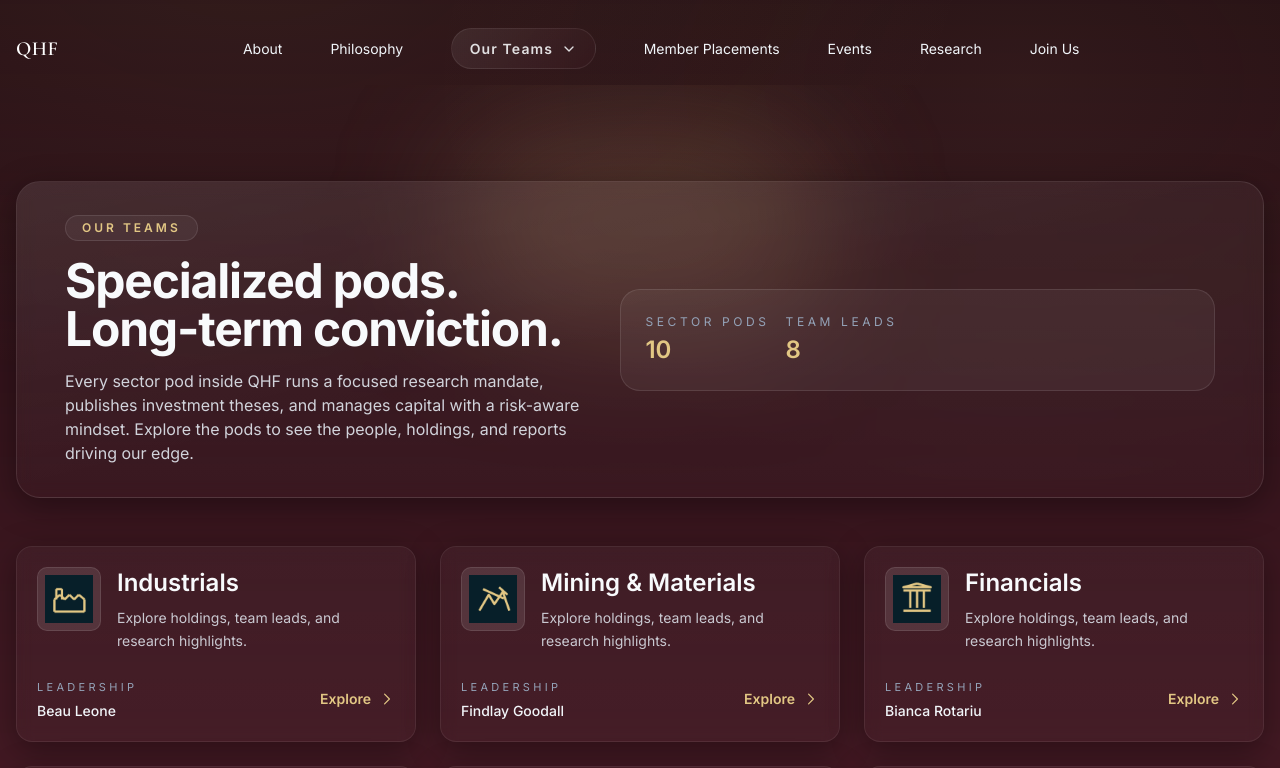
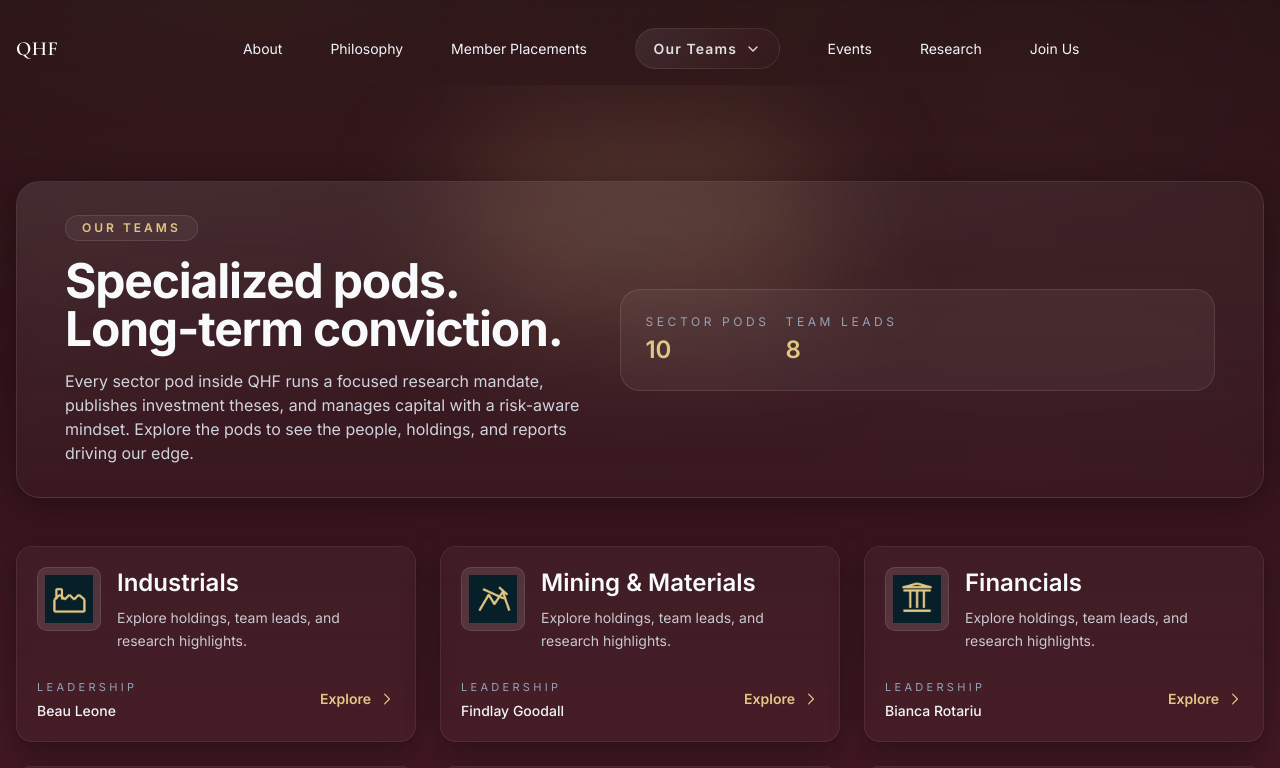
Before and after one commit to nikhil-naran/qhf-site, a React (Vite) app: page /teams in a window 1280 px wide. Shown: the top 768 px of the page. Built offline with nearby package versions, Linux system fonts and the light colour scheme.

Commit message:
Rebalance navbar: 3 items on each side of Our Teams
Move Member Placements before Our Teams dropdown so the nav
is evenly split (About, Philosophy, Member Placements | Our Teams | Events, Research, Join Us).

Co-Authored-By: Claude Opus 4.6 <noreply@anthropic.com>

```diff
--- a/src/components/Nav.jsx
+++ b/src/components/Nav.jsx
@@ -77,6 +77,7 @@ export default function Nav() {
             <ul className="hidden md:flex gap-12 text-sm items-center">
               <li><a href="/#about" className="hover:text-goldB transition-colors">About</a></li>
               <li><a href="/#philosophy" className="hover:text-goldB transition-colors">Philosophy</a></li>
+              <li><a href="/#alumni" className="hover:text-goldB transition-colors">Member Placements</a></li>
               <li className="relative" ref={teamsRef}>
                 <button
                   type="button"
@@ -98,7 +99,6 @@ export default function Nav() {
                   </div>
                 )}
               </li>
-              <li><a href="/#alumni" className="hover:text-goldB transition-colors">Member Placements</a></li>
               <li><NavLink to="/events" className={({ isActive }) => `hover:text-goldB transition-colors ${isActive ? 'text-goldB' : ''}`}>Events</NavLink></li>
               <li><NavLink to="/research" className={({ isActive }) => `hover:text-goldB transition-colors ${isActive ? 'text-goldB' : ''}`}>Research</NavLink></li>
               <li><a href="/#join" className="hover:text-goldB transition-colors">Join Us</a></li>
@@ -123,6 +123,7 @@ export default function Nav() {
               <Link to="/" onClick={() => setOpen(false)} className="px-2 py-2 rounded hover:bg-white/10">Home</Link>
               <a href="/#about" onClick={() => setOpen(false)} className="px-2 py-2 rounded hover:bg-white/10">About</a>
               <a href="/#philosophy" onClick={() => setOpen(false)} className="px-2 py-2 rounded hover:bg-white/10">Philosophy</a>
+              <a href="/#alumni" onClick={() => setOpen(false)} className="px-2 py-2 rounded hover:bg-white/10">Member Placements</a>
               <button
                 type="button"
                 onClick={() => setMobileTeamsOpen(v => !v)}
@@ -148,7 +149,6 @@ export default function Nav() {
                   ))}
                 </div>
               )}
-              <a href="/#alumni" onClick={() => setOpen(false)} className="px-2 py-2 rounded hover:bg-white/10">Member Placements</a>
               <NavLink to="/events" onClick={() => setOpen(false)} className={({ isActive }) => `px-2 py-2 rounded hover:bg-white/10 ${isActive ? 'text-goldB' : ''}`}>Events</NavLink>
               <NavLink to="/research" onClick={() => setOpen(false)} className={({ isActive }) => `px-2 py-2 rounded hover:bg-white/10 ${isActive ? 'text-goldB' : ''}`}>Research</NavLink>
               <a href="/#join" onClick={() => setOpen(false)} className="px-2 py-2 rounded hover:bg-white/10">Join</a>
```
